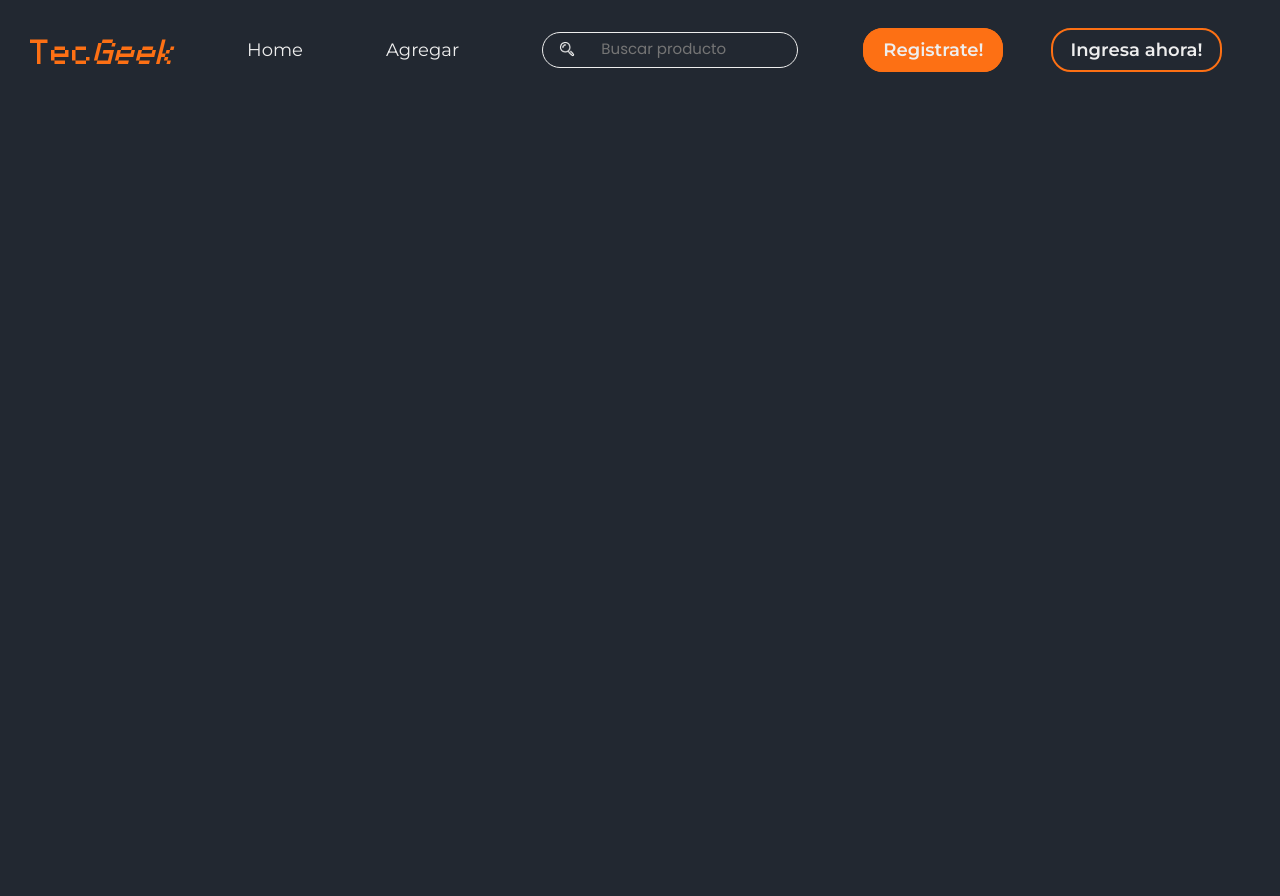
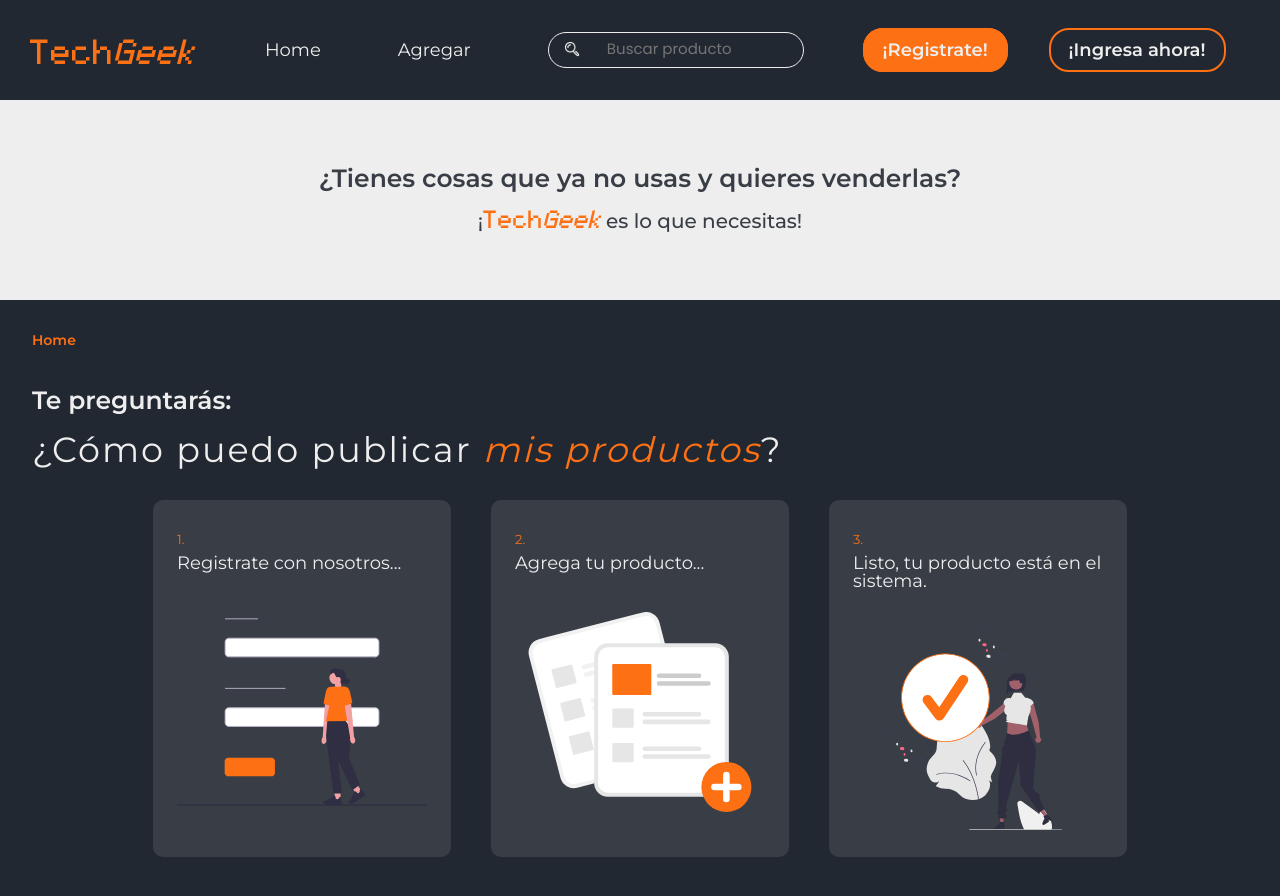
Before and after one commit to joselmuziotti/TecGeek-AluraGeek-, a plain HTML site: page Pages/front-page.html in a window 1280 px wide. Before the commit the page ends 800 px from the top, so only its background shows below. Drawn offline with Linux system fonts and the light colour scheme; a web font is replaced by a local one.

Commit message:
Se agregan estilos y section's a la front-page

```diff
--- a/Pages/front-page.html
+++ b/Pages/front-page.html
@@ -5,7 +5,7 @@
     <meta charset="UTF-8">
     <meta http-equiv="X-UA-Compatible" content="IE=edge" />
     <meta name="viewport" content="width=device-width, initial-scale=1.0">
-    <title>TecGeek (AluraGeek)</title>
+    <title>TechGeek (AluraGeek)</title>
     <link rel="shortcut icon" href="../img/TGicon.png" type="image/x-icon" />
     <link rel="preconnect" href="https://fonts.googleapis.com" />
     <link rel="preconnect" href="https://fonts.gstatic.com" crossorigin />
@@ -18,13 +18,12 @@
         <link href="https://fonts.googleapis.com/css2?family=Rubik+Pixels&display=swap" rel="stylesheet"/>
     <link rel="stylesheet" href="../css/reset.css" />
     <link rel="stylesheet" href="../css/style.css"/>
-    <link rel="stylesheet" href="../css/media-querys.css">
 </head>
 
 <body>
     <header class="encabezado">
         <h1 class="logo-inicio">
-            Tec<span class="logo-final">Geek</span>
+            Tech<span class="logo-final">Geek</span>
         </h1>
         <ul class="list-header">
             <li class="item-list-header">
@@ -37,13 +36,56 @@
                 <input class="search-header" type="search" placeholder="Buscar producto">
             </li>
             <li class="item-list-header">
-                <a href="#" class="btn-header btn-orange">Registrate!</a>
+                <a href="#" class="btn-header btn-orange">¡Registrate!</a>
             </li>
             <li class="item-list-header">
-                <a href="#" class="btn-header">Ingresa ahora!</a>
+                <a href="#" class="btn-header">¡Ingresa ahora!</a>
             </li>
         </ul>
     </header>
+
+    <section class="sub-encabezado">
+        <h3 class="sub-header-text">
+            ¿Tienes cosas que ya no usas y quieres venderlas?
+        </h3>
+        <p class="sub-header-text sub-header-subtext">
+            ¡<span class="sub-logo">Tech</span><span class="logo-final sub-logo">Geek</span> es lo que necesitas!
+        </p>
+    </section>
+
+    <main class="main-content">
+        <ul class="follow-root">
+            <li class="follow-root-page">
+                Home
+            </li>
+        </ul>
+
+        <section class="container">
+            <p class="container-text">
+                Te preguntarás:
+            </p>
+            <h3 class="container-subtext">
+                ¿Cómo puedo publicar <span class="subtext">mis productos</span>?
+            </h3>
+            <div class="parent">
+                <div class="card">
+                    <h3 class="card-text">1.</h3>
+                    <p class="card-subtext">Registrate con nosotros...</p>
+                    <img src="../img/undraw_undraw_undraw_undraw_sign_up_ln1s_-1-_s4bc_-1-_ee41_-1-_kf4d.svg" alt="Imagen ilustrada de un registro web" class="svg-image">
+                </div>
+                <div class="card">
+                    <h3 class="card-text">2.</h3>
+                    <p class="card-subtext">Agrega tu producto...</p>
+                    <img src="../img/undraw_add_files_re_v09g.svg" alt="Imagen ilustrada de unas hojas con un simbolo mas" class="svg-image">
+                </div>
+                <div class="card">
+                    <h3 class="card-text">3.</h3>
+                    <p class="card-subtext">Listo, tu producto está en el sistema.</p>
+                    <img src="../img/undraw_completing_re_i7ap.svg" alt="Imagen ilustrada de una mujer y un simbolo check" class="svg-image">
+                </div>
+            </div>
+        </section>
+    </main>
 </body>
 
 </html>
--- /dev/null
+++ b/css/front-page/style-front-page.css
@@ -0,0 +1,110 @@
+.sub-encabezado{
+    background: var(--white-bonne);
+    width: 100%;
+    height: 25vh;
+    display: flex;
+    flex-direction: column;
+    justify-content: center;
+    text-align: center;
+}
+
+.sub-header-text{
+    font-weight: 600;
+    font-size: 25px;
+    line-height: 40px;
+    color: var(--grey-ligth);
+}
+
+.sub-header-subtext{
+    font-weight: 500;
+    font-size: 20px;
+}
+
+.sub-logo{
+    font-family: var(--font-logo);
+    color: var(--orange);
+}
+
+.main-content{
+    margin: 2em;
+}
+
+.follow-root{
+    margin: 2em 0;
+}
+
+.follow-root li{
+    display: inline;
+    font-size: 14px;
+    color: var(--orange);
+}
+
+.follow-root li+li::before{
+    padding: 10px;
+    color: var(--orange);
+    content: '>';
+}
+
+.follow-root-page{
+    font-weight: 600;
+}
+
+.follow-root-page a{
+    text-decoration: none;
+}
+
+.container{
+    display: flex;
+    flex-direction: column;
+}
+
+.container-text{
+    font-size: 25px;
+    color: var(--white-bonne);
+    line-height: 40px;
+    font-weight: bold;
+}
+
+.container-subtext{
+    font-size: 35px;
+    color: var(--white-bonne);
+    line-height: 60px;
+    letter-spacing: 2px;
+}
+
+.subtext{
+    font-style: italic;
+    color: var(--orange);
+}
+
+.parent{
+    display: flex;
+    flex-wrap: wrap;
+    justify-content: space-around;
+    margin: 0 auto;
+}
+
+.card{
+    margin: 20px;
+    padding: 1.5em;
+    background: var(--grey-ligth);
+    border-radius: 10px;
+    width: 250px;
+}
+
+.card-text{
+    font-size: 13px;
+    color: var(--orange);
+    line-height: 30px;
+}
+
+.card-subtext{
+    font-size: 18px;
+    color: var(--white-bonne);
+}
+
+.svg-image{
+    width: 250px;
+    height: 200px;
+    margin-top: 40px;
+}
--- a/css/style.css
+++ b/css/style.css
@@ -1,4 +1,7 @@
+@import url(./media-querys.css);
 @import url(./style-header.css);
+@import url(./front-page/style-front-page.css);
+
 
 :root{
     --font-prime: 'Montserrat', sans-serif;
```
Also changed, not shown: img/undraw_add_files_re_v09g.svg (added), img/undraw_completing_re_i7ap.svg (added), img/undraw_save_to_bookmarks_re_8ajf.svg (added), img/undraw_undraw_undraw_undraw_sign_up_ln1s_-1-_s4bc_-1-_ee41_-1-_kf4d.svg (added).
